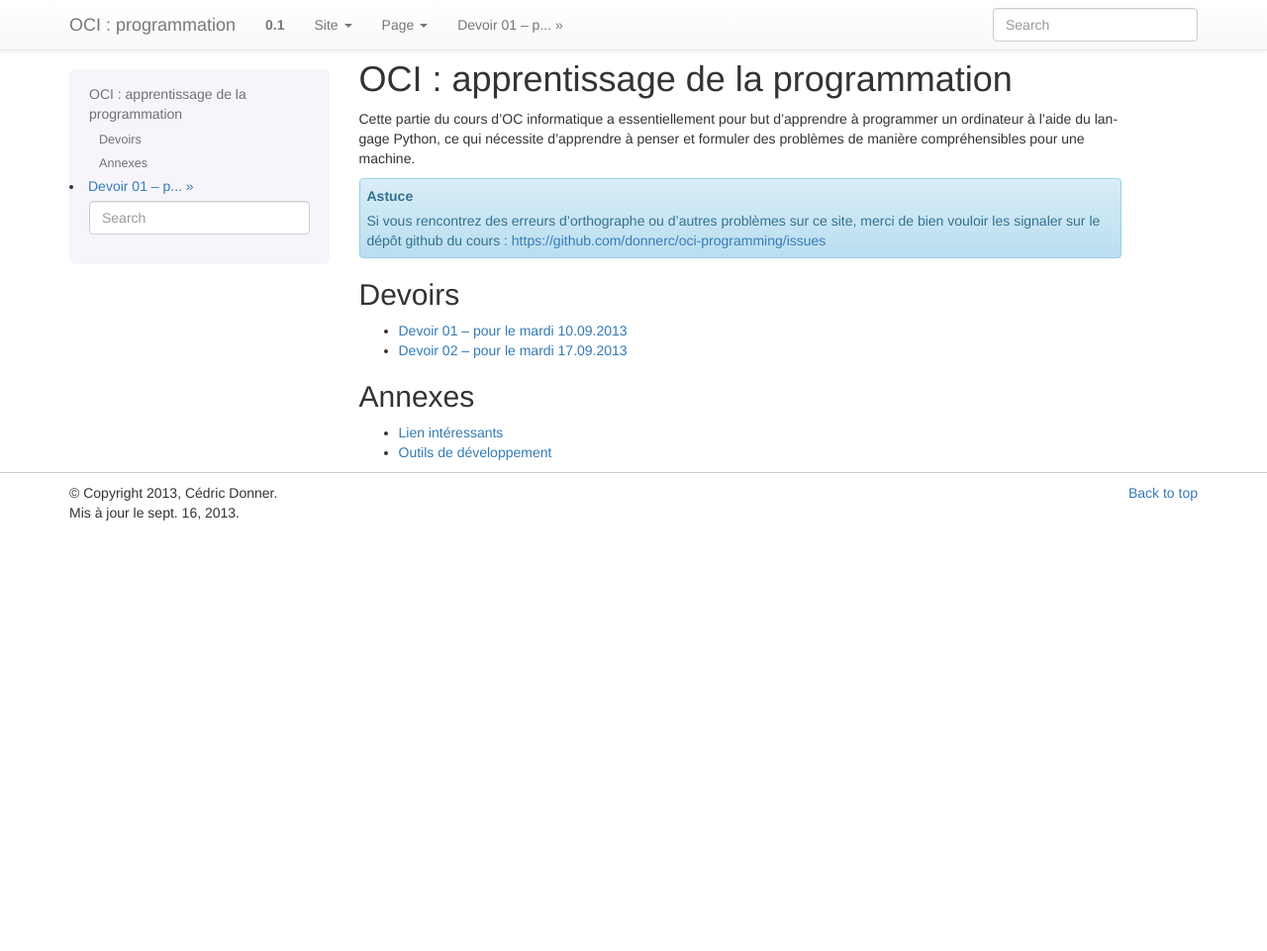
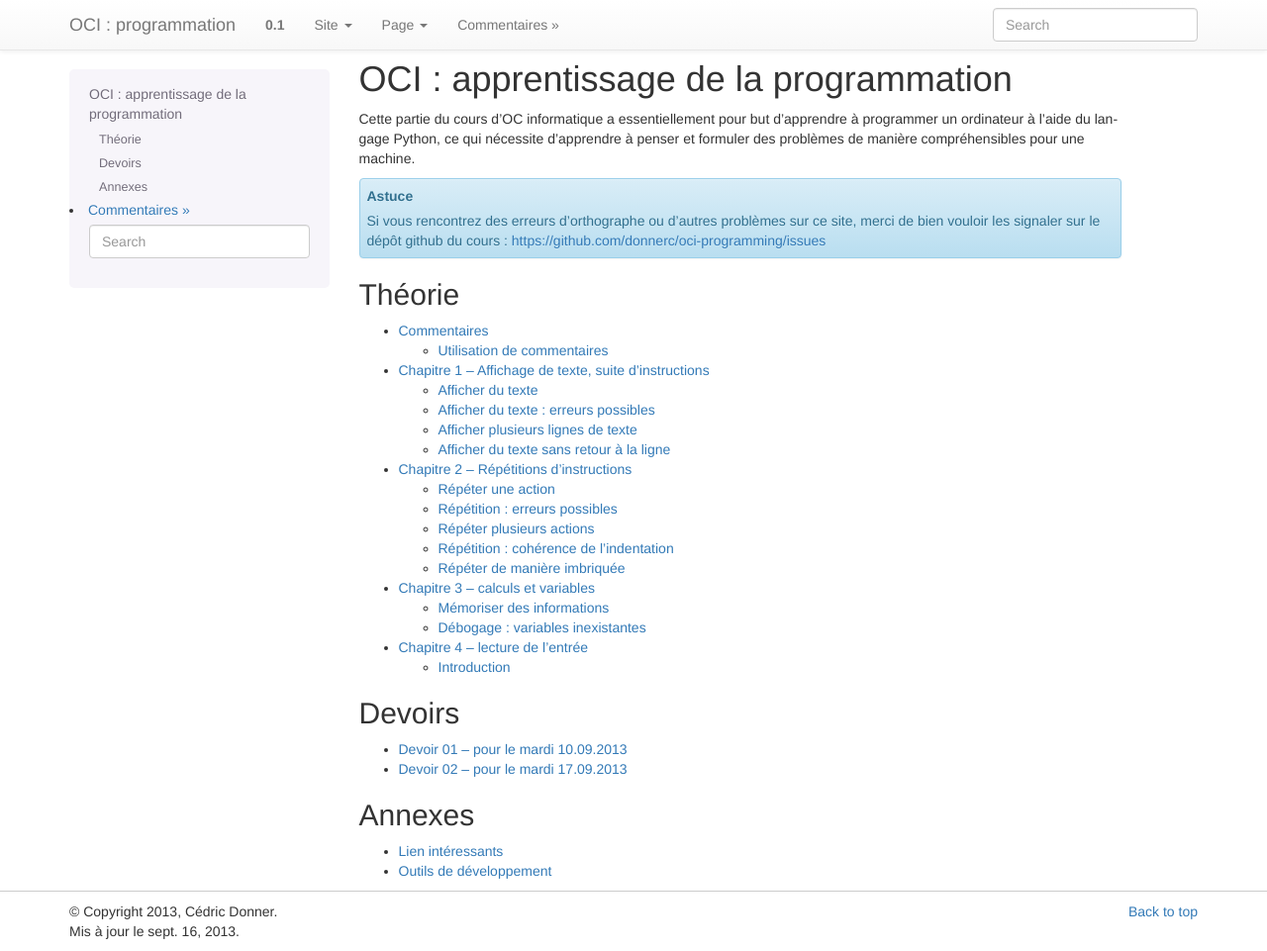
Before and after one commit to donnerc/oci-programming, a Sphinx documentation site: the page built from source/index.rst, in a window 1280 px wide and 961 px high. Shown: the whole window at 99% size. Built offline with Sphinx 7.4.7, drawn with Linux system fonts in a browser that asks for light colours; some of the changed lines change nothing that is shown.

Commit message:
add theorie niveau 1 chapitre 4

```diff
--- a/source/index.rst
+++ b/source/index.rst
@@ -1,7 +1,7 @@
-..	Options coomplémentaire informatique : programmation documentation master file, created by
-	sphinx-quickstart on Sat Sep  7 12:37:57 2013.
-	You can adapt this file completely to your liking, but it should at least
-	contain the root `toctree` directive.
+..  Options coomplémentaire informatique : programmation documentation master file, created by
+    sphinx-quickstart on Sat Sep  7 12:37:57 2013.
+    You can adapt this file completely to your liking, but it should at least
+    contain the root `toctree` directive.
 
 #######################################
 OCI : apprentissage de la programmation
@@ -9,45 +9,46 @@ OCI : apprentissage de la programmation
 
 Cette partie du cours d'OC informatique a essentiellement pour but d'apprendre à programmer un ordinateur à l'aide du langage Python, ce qui nécessite d'apprendre à penser et formuler des problèmes de manière compréhensibles pour une machine.
 
-..	tip::
+..  tip::
 
-	Si vous rencontrez des erreurs d'orthographe ou d'autres problèmes sur ce site, merci de bien vouloir les signaler sur le dépôt github du cours : https://github.com/donnerc/oci-programming/issues
+    Si vous rencontrez des erreurs d'orthographe ou d'autres problèmes sur ce site, merci de bien vouloir les signaler sur le dépôt github du cours : https://github.com/donnerc/oci-programming/issues
 
 
 
 ..
-	Théorie
-	=======
 
-	..	toctree::
-		:glob:
-		:maxdepth: 2
+Théorie
+=======
 
-		theorie/niveau-01/*
+..  toctree::
+    :glob:
+    :maxdepth: 2
+
+    theorie/niveau-01/*
 
 Devoirs
 =======
 
-..	toctree::
-	:glob:
-	:maxdepth: 1
+..  toctree::
+    :glob:
+    :maxdepth: 1
 
-	devoirs/*
+    devoirs/*
 
 
 Annexes
 =======
 
-..	toctree::
-	:glob:
-	:maxdepth: 1
+..  toctree::
+    :glob:
+    :maxdepth: 1
 
-	annexes/*
+    annexes/*
 
 ..
-	Indices and ref
-	==================
+    Indices and ref
+    ==================
 
-	* :tables:`genindex`
-	* :ref:`modindex`
-	* :ref:`search`
+    * :tables:`genindex`
+    * :ref:`modindex`
+    * :ref:`search`
--- /dev/null
+++ b/source/theorie/niveau-01/france-ioi-niveau-01-chap-04.rst
@@ -0,0 +1,35 @@
+Chapitre 4 -- lecture de l'entrée
+##################################
+
+Introduction
+============
+
+Lire des entiers
+-----------------
+
+On souhaite écrire un programme demandant deux entiers à l'utilisateur, la longueur et la largeur d'un rectangle, et qui affiche l'aire du rectangle. En Python on fera ainsi :
+
+::
+
+    longueur = int(input())
+    largeur = int(input())
+
+    print(longueur * largeur)
+
+Analyse du programme
+-----------------
+
+La ligne
+
+::
+
+    longueur = int(input())
+
+est celle qui permet de récupérer l'entier donné par l'utilisateur (qui correspond à la longueur du rectangle) et de le stocker dans la variable longueur. Il en est de même avec la ligne suivante pour la largeur du rectangle.
+
+Comme ``int`` signifie "entier" et ``input`` signifie ici récupérer, ``int(input())`` se lit "récupérer un entier". On demande à Python de nous donner la valeur du prochain entier qu'indiquera l'utilisateur.
+
+Entrée et espaces
+------------------
+
+Lorsqu'on fournit les entrées au programme, il faut faire bien attention de donner un et un seul entier par ligne, sans espaces après les entiers.
```
